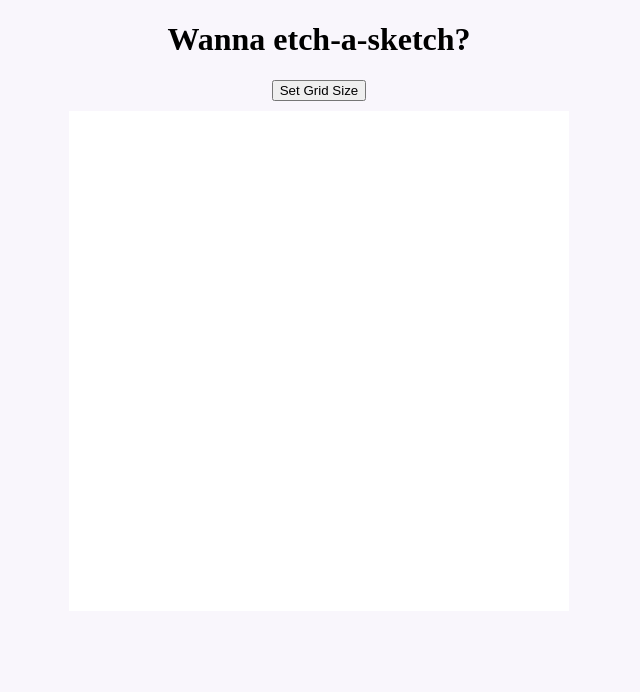
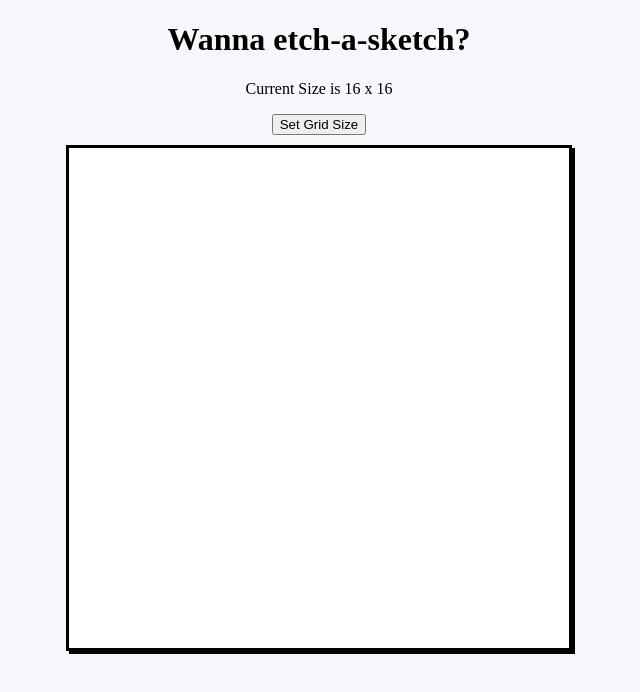
Before and after one commit to Jaishil07/Etch-a-sketch, a plain HTML site: page index.html in a window 1280 px wide. Shown: the whole page, without its empty margins (321-961 px from the left). Drawn offline with Linux system fonts and the light colour scheme.

Commit message:
Add styles to the web page
Added styles such as border an box-shadow to the grid-container element
also some minor additional styles added along with a paragraph element
that shows the current size of the grid.

```diff
--- a/index.html
+++ b/index.html
@@ -9,6 +9,9 @@
 </head>
 <body>
     <h1>Wanna etch-a-sketch?</h1>
+    <p class="show-grid-size">
+
+    </p>
 
     <button id="set-grid">Set Grid Size</button>
 
--- a/script.js
+++ b/script.js
@@ -3,6 +3,8 @@ createSquareGrids(16);
 
 function createSquareGrids(noOfRows) {
     gridContainer.innerHTML = "";
+    const showGridSize = document.querySelector(".show-grid-size");
+    showGridSize.textContent = `Current Size is ${noOfRows} x ${noOfRows}`;
     for (let i = 0; i < noOfRows; i++) {
         const rowDiv = document.createElement("div");
         rowDiv.classList.add("row-div");
--- a/styles.css
+++ b/styles.css
@@ -3,6 +3,10 @@ body {
 }
 
 h1 {
+    text-align: center;
+}
+
+p {
     text-align: center;
 }
 
@@ -23,6 +27,8 @@ button {
     flex: 0 0 auto;
     display: flex;
     flex-direction: row;
+    border: 3px solid black;
+    box-shadow: 3px 3px black;
 }
 
 .row-div {
```
